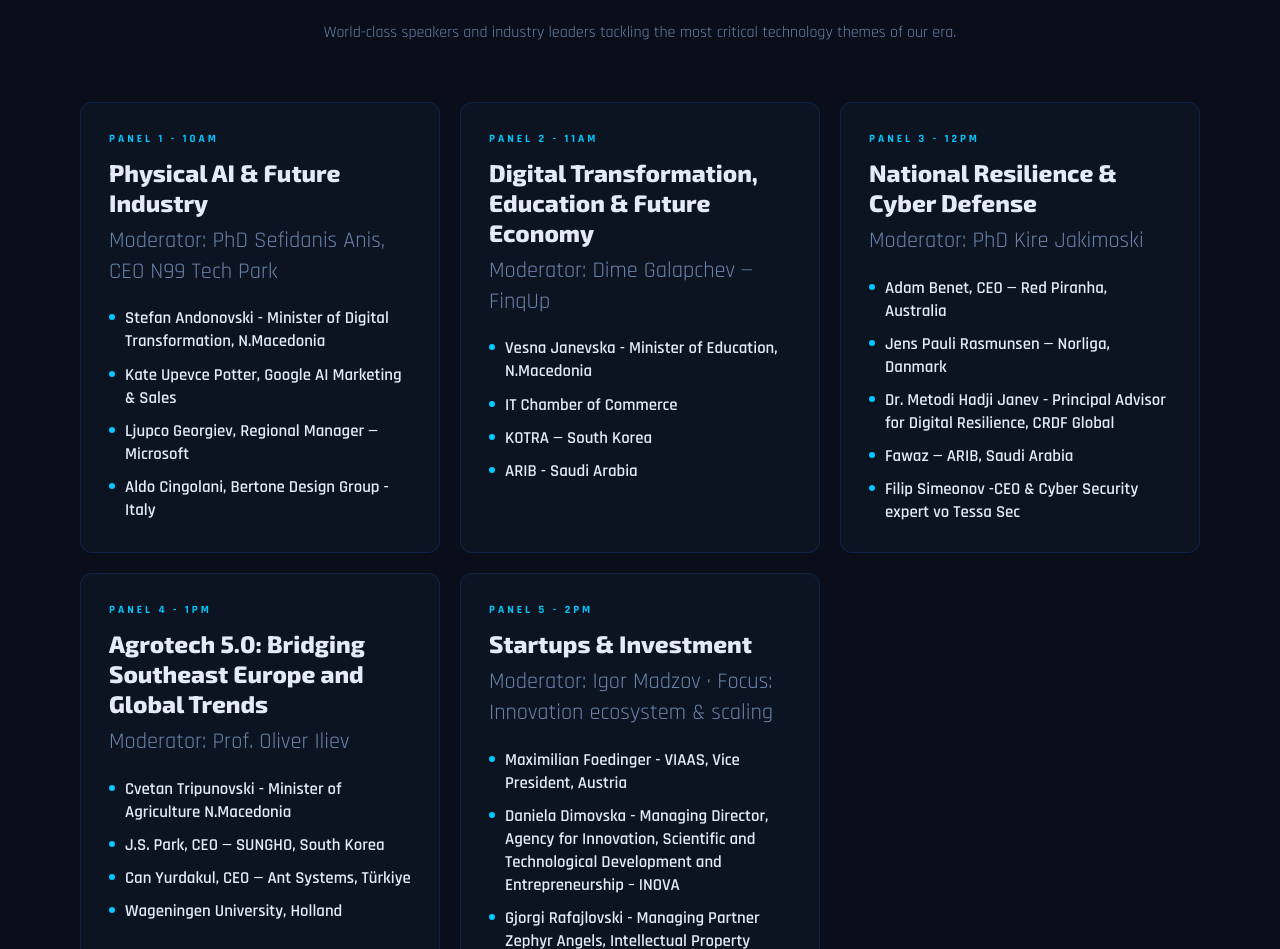
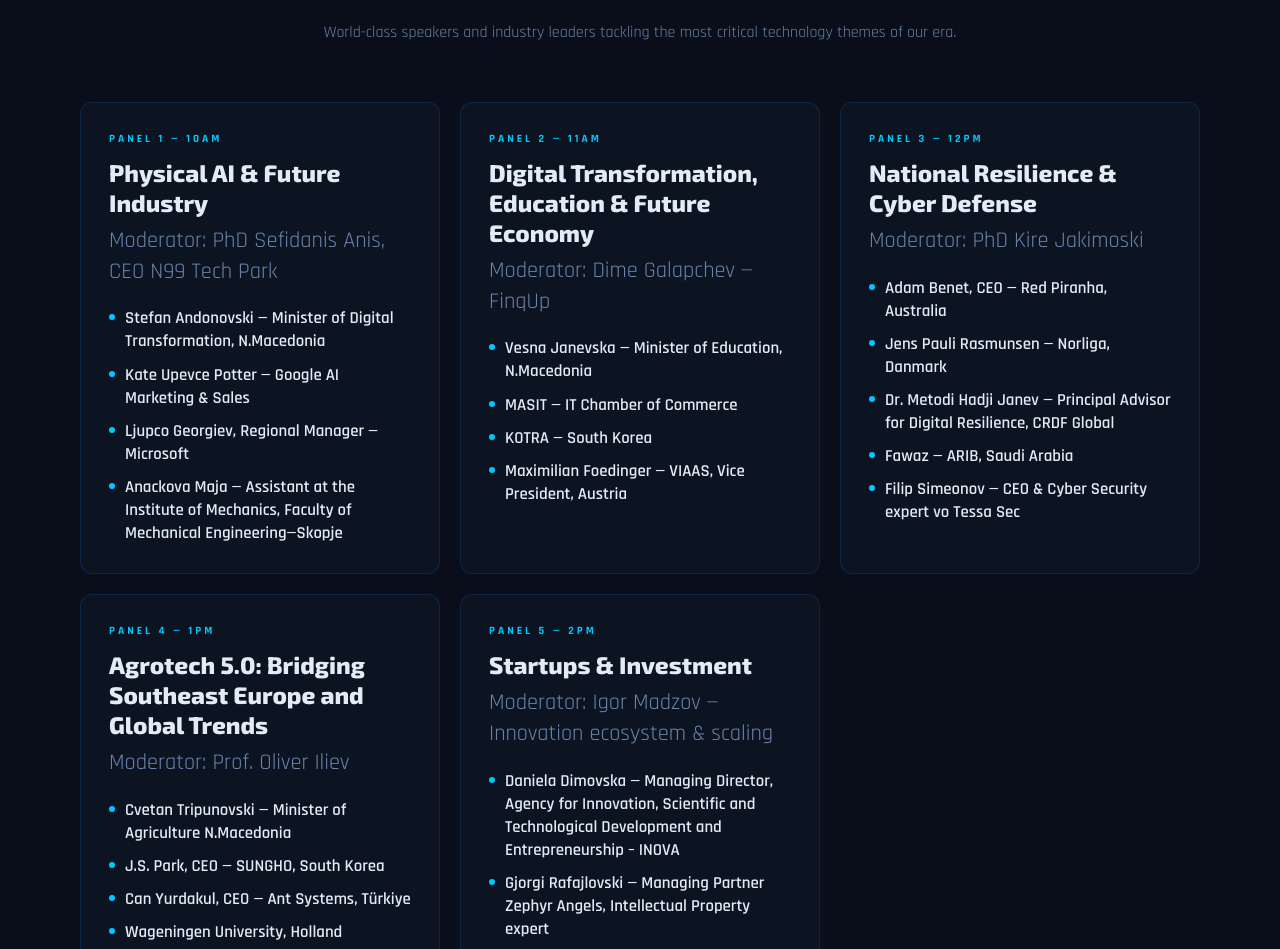
Before and after one commit to ErnesCanoski/N99-Landing-Page, a React (Vite) app: page / in a window 1280 px wide. Shown: the part 1043-1992 px from the top of the page. Built offline with nearby package versions, Linux system fonts and the light colour scheme.

Commit message:
updated panel names

```diff
--- a/src/data/panels.js
+++ b/src/data/panels.js
@@ -1,61 +1,60 @@
 const panels = [
   {
-    id: "1 - 10AM",
+    id: "1 — 10AM",
     title: "Physical AI & Future Industry",
     moderator: "PhD Sefidanis Anis, CEO N99 Tech Park",
     speakers: [
-      "Stefan Andonovski - Minister of Digital Transformation, N.Macedonia",
-      "Kate Upevce Potter, Google AI Marketing & Sales",
+      "Stefan Andonovski — Minister of Digital Transformation, N.Macedonia",
+      "Kate Upevce Potter — Google AI Marketing & Sales",
       "Ljupco Georgiev, Regional Manager — Microsoft",
-      "Aldo Cingolani, Bertone Design Group - Italy", // maybe he will not come
+      "Anackova Maja — Assistant at the Institute of Mechanics, Faculty of Mechanical Engineering—Skopje",
     ],
   },
   {
-    id: "2 - 11AM",
+    id: "2 — 11AM",
     title: "Digital Transformation, Education & Future Economy",
     moderator:
       "Dime Galapchev — FinqUp",
     speakers: [
-      "Vesna Janevska - Minister of Education, N.Macedonia",
-      "IT Chamber of Commerce", // ??????
+      "Vesna Janevska — Minister of Education, N.Macedonia",
+      "MASIT — IT Chamber of Commerce", // ??????
       "KOTRA — South Korea",
-      "ARIB - Saudi Arabia"
+      "Maximilian Foedinger — VIAAS, Vice President, Austria"
     ],
   },
   {
-    id: "3 - 12PM",
+    id: "3 — 12PM",
     title: "National Resilience & Cyber Defense",
     moderator: "PhD Kire Jakimoski",
     speakers: [
       // "Vlado Misajlovski — Minister of Defense, N. Macedonia",
       "Adam Benet, CEO — Red Piranha, Australia",
       "Jens Pauli Rasmunsen — Norliga, Danmark",
-      "Dr. Metodi Hadji Janev - Principal Advisor for Digital Resilience, CRDF Global",
+      "Dr. Metodi Hadji Janev — Principal Advisor for Digital Resilience, CRDF Global",
       "Fawaz — ARIB, Saudi Arabia",
-      "Filip Simeonov -CEO & Cyber Security expert vo Tessa Sec "
+      "Filip Simeonov — CEO & Cyber Security expert vo Tessa Sec "
     ],
   },
   {
-    id: "4 - 1PM",
+    id: "4 — 1PM",
     title: "Agrotech 5.0: Bridging Southeast Europe and Global Trends",
     moderator: "Prof. Oliver Iliev",
     speakers: [
-      "Cvetan Tripunovski - Minister of Agriculture N.Macedonia",
+      "Cvetan Tripunovski — Minister of Agriculture N.Macedonia",
       "J.S. Park, CEO — SUNGHO, South Korea",
       "Can Yurdakul, CEO — Ant Systems, Türkiye",
       "Wageningen University, Holland",
     ],
   },
   {
-    id: "5 - 2PM",
+    id: "5 — 2PM",
     title: "Startups & Investment",
-    moderator: "Igor Madzov · Focus: Innovation ecosystem & scaling",
+    moderator: "Igor Madzov — Innovation ecosystem & scaling",
     speakers: [
-      "Maximilian Foedinger - VIAAS, Vice President, Austria",
-      "Daniela Dimovska - Managing Director, Agency for Innovation, Scientific and Technological Development and Entrepreneurship – INOVA",
-      "Gjorgi Rafajlovski - Managing Partner Zephyr Angels, Intellectual Property expert",
-      "Gideon Marks - Serial Entrepreneur, Investor, and Google for Startups Anchor Mentor USA",
-      "Elena Hadzi Pecova - Manager Ceed Business Angels/ Adria Angels, Little Big Founders",
+      "Daniela Dimovska — Managing Director, Agency for Innovation, Scientific and Technological Development and Entrepreneurship – INOVA",
+      "Gjorgi Rafajlovski — Managing Partner Zephyr Angels, Intellectual Property expert",
+      "Gideon Marks — Serial Entrepreneur, Investor, and Google for Startups Anchor Mentor USA",
+      "Elena Hadzi Pecova — Manager Ceed Business Angels/ Adria Angels, Little Big Founders",
     ],
   },
 ];
```
